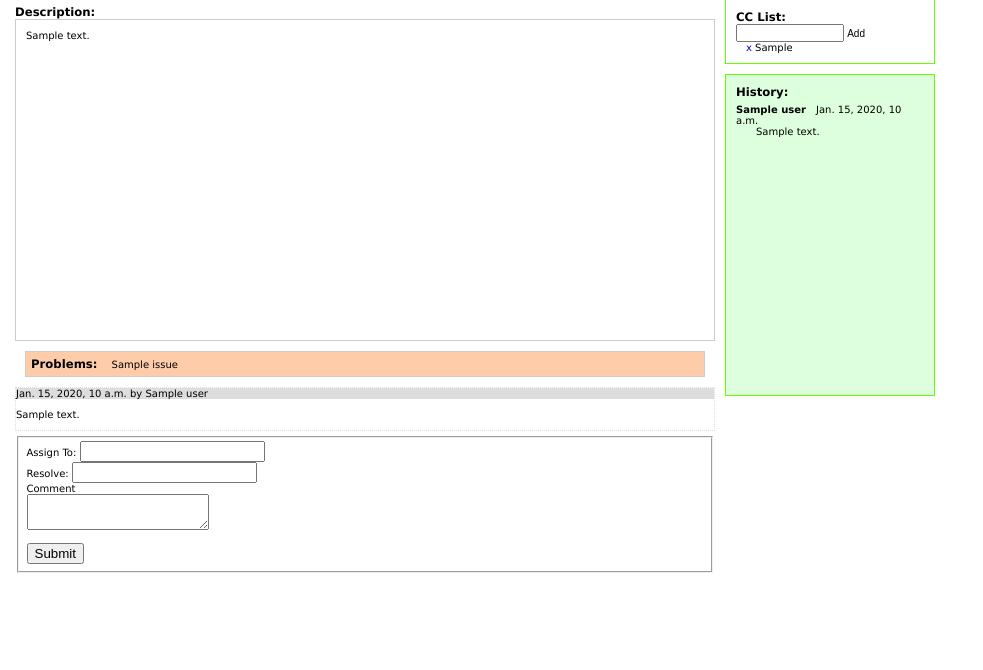
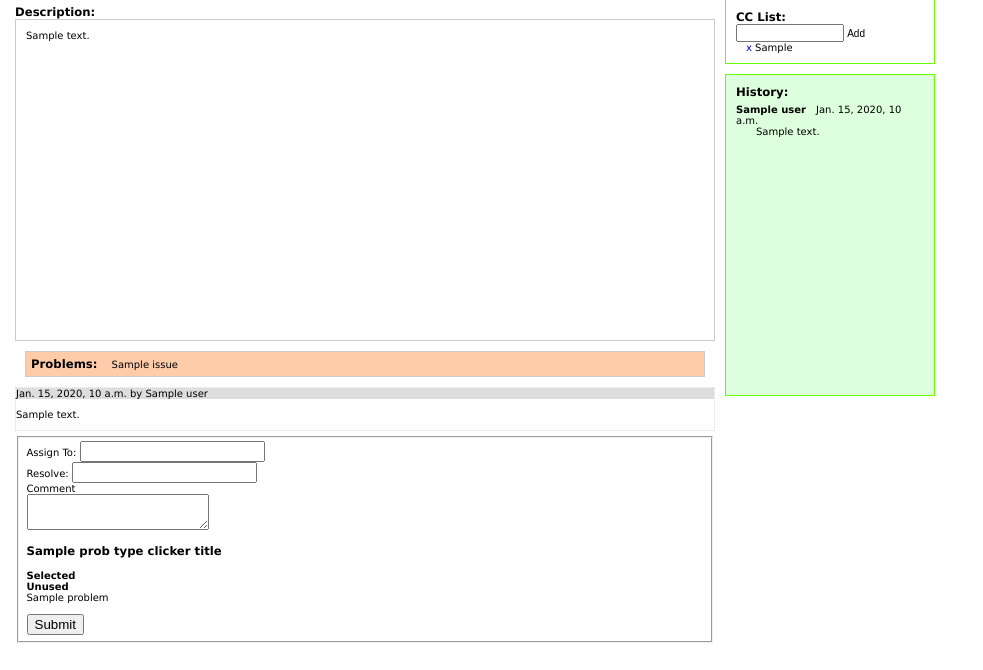
Before and after one commit to abztrakt/labtracker, a Django app: template templates/IssueTracker/view.html in a window 1280 px wide. Shown: the part 130-800 px from the top of the page, without its empty margins (0-983 px from the left). Run offline with Django 3.2, Linux system fonts and the light colour scheme; the template is opened without the code that fills it: most values are stand-ins (such as "Sample title", 1, 10 or a date in 2020); form fields are guessed from the names that the template uses; some libraries are stand-ins or nearby versions.

Commit message:
Made changes to pull the prob_tag_block out, added more ids and classes for js niceness

```diff
--- /dev/null
+++ b/templates/IssueTracker/issue/prob_tag_block.html
@@ -0,0 +1,20 @@
+    <div class='tags block_if_js compact_container' id='problem_type_clicker'>
+        <h3 class='compact_trigger'>{% if prob_type_clicker_title %}{{ prob_type_clicker_title }}{% else %}Set Problem Types{% endif %}</h3>
+
+        <div class='compact'>
+            <h4>Selected</h4>
+            <div id='tagged'>
+                <ul class='inline'>
+                </ul>
+            </div>
+
+            <h4>Unused</h4>
+            <div id='untagged'>
+                <ul class='inline'>
+                    {% for problem in problem_types %}
+                        <li id='prob_tag_{{ problem.pk }}' class='tag'>{{ problem }}</li>
+                    {% endfor %}
+                </ul>
+            </div>
+        </div>
+    </div>
--- a/templates/IssueTracker/view.html
+++ b/templates/IssueTracker/view.html
@@ -1,6 +1,7 @@
 {% extends "IssueTracker/base_generic.html" %}
 {% block pageCSS %}@import url('/css/view.css');{% endblock %}
-{% block pageHead %}<script type="text/javascript" src="/js/view.js"></script>{% endblock %}
+{% block pageHead %}<script type="text/javascript" src="/js/view.js"></script>
+<script type="text/javascript" src="/js/prob_types.js"></script>{% endblock %}
 
 {% block content %}
 <div id="main_issue">
@@ -54,6 +55,11 @@
         <label for='comment' style='display: block;'>{{ add_comment_form.comment.label }}</label>
         {{ add_comment_form.comment }}
     </div>
+    <div class="none_if_js">
+        {{ update_issue_form.problem_type }}
+    </div>
+
+    {% include "IssueTracker/issue/prob_tag_block.html" %}
 {% if comment_errors %}
 {{ comment_errors }}
 {% endif %}
```
Also changed, not shown: templates/IssueTracker/create.html (+6 -3 lines).
